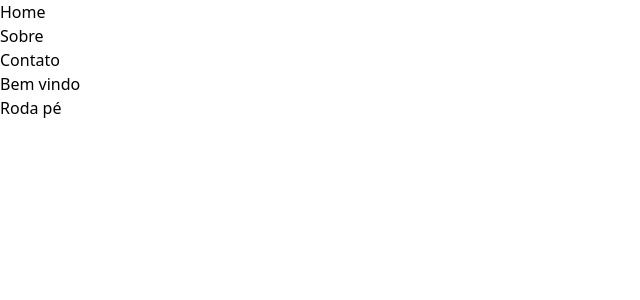
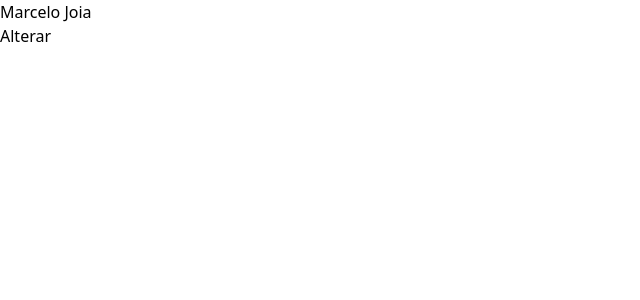
Before and after one commit to MarceloJoia/react_celke, a Next.js app: page / in a window 1280 px wide. Shown: the top 300 px of the page, without its empty margins (0-640 px from the left). Built offline with nearby package versions, Linux system fonts and the light colour scheme.

Commit message:
Como usar hooks e useState

```diff
--- a/src/components/Author/index.js
+++ /dev/null
@@ -1,13 +0,0 @@
-function Author({ name, courses }) {
-    return (
-        <>
-            <p>Nome do autor: {name}</p>
-            {/* Envio de Object */}
-            <p>Curso: {courses.course}</p>
-            <p>Preço: {courses.price}</p>
-            <p>Carga Horária: {courses.workload}</p>
-        </>
-    );
-}
-
-export default Author;
--- a/src/components/Footer/index.js
+++ /dev/null
@@ -1,9 +0,0 @@
-function Footer() {
-    return (
-        <footer>
-            <p>Roda pé</p>
-        </footer>
-    );
-};
-
-export default Footer;
--- a/src/components/Menu/index.js
+++ /dev/null
@@ -1,13 +0,0 @@
-function Menu() {
-    return (
-        <nav>
-            <ul>
-                <li>Home</li>
-                <li>Sobre</li>
-                <li>Contato</li>
-
-            </ul>
-        </nav>
-    );
-}
-export default Menu;
--- a/src/pages/about.js
+++ /dev/null
@@ -1,23 +0,0 @@
-import Menu from "@/components/Menu";
-import Author from "@/components/Author";
-import Footer from "@/components/Footer";
-
-function About() {
-  return (
-    <main>
-      <Menu />
-      <h2>Sobre</h2>
-      <Author
-        // Parâmetro
-        name={"Marcelo Joia"}
-        // Envia Ojeto
-        courses={
-          { course: "React", price: 967, workload: "20 horas" }
-        }
-      />
-      <Footer />
-    </main>
-  );
-}
-
-export default About;
--- a/src/pages/contact.js
+++ /dev/null
@@ -1,14 +0,0 @@
-import Menu from "@/components/Menu";
-import Footer from "@/components/Footer";
-
-const Contact = () => {
-    return (
-        <main>
-            <Menu />
-            <h2>Contato</h2>
-            <Footer />
-        </main>
-    );
-}
-
-export default Contact;
--- a/src/pages/index.js
+++ b/src/pages/index.js
@@ -1,12 +1,14 @@
-import Menu from "@/components/Menu";
-import Footer from "@/components/Footer";
+import { useState } from "react";
+
 
 function Home() {
+
+  const [name, setName] = useState('Marcelo Joia');
+
   return (
     <main>
-      <Menu />
-      <h2>Bem vindo</h2>
-      <Footer />
+      <p>{name}</p>
+      <button onClick={() => setName('Telma Viscaino')}>Alterar</button>
     </main>
   );
 }
```
